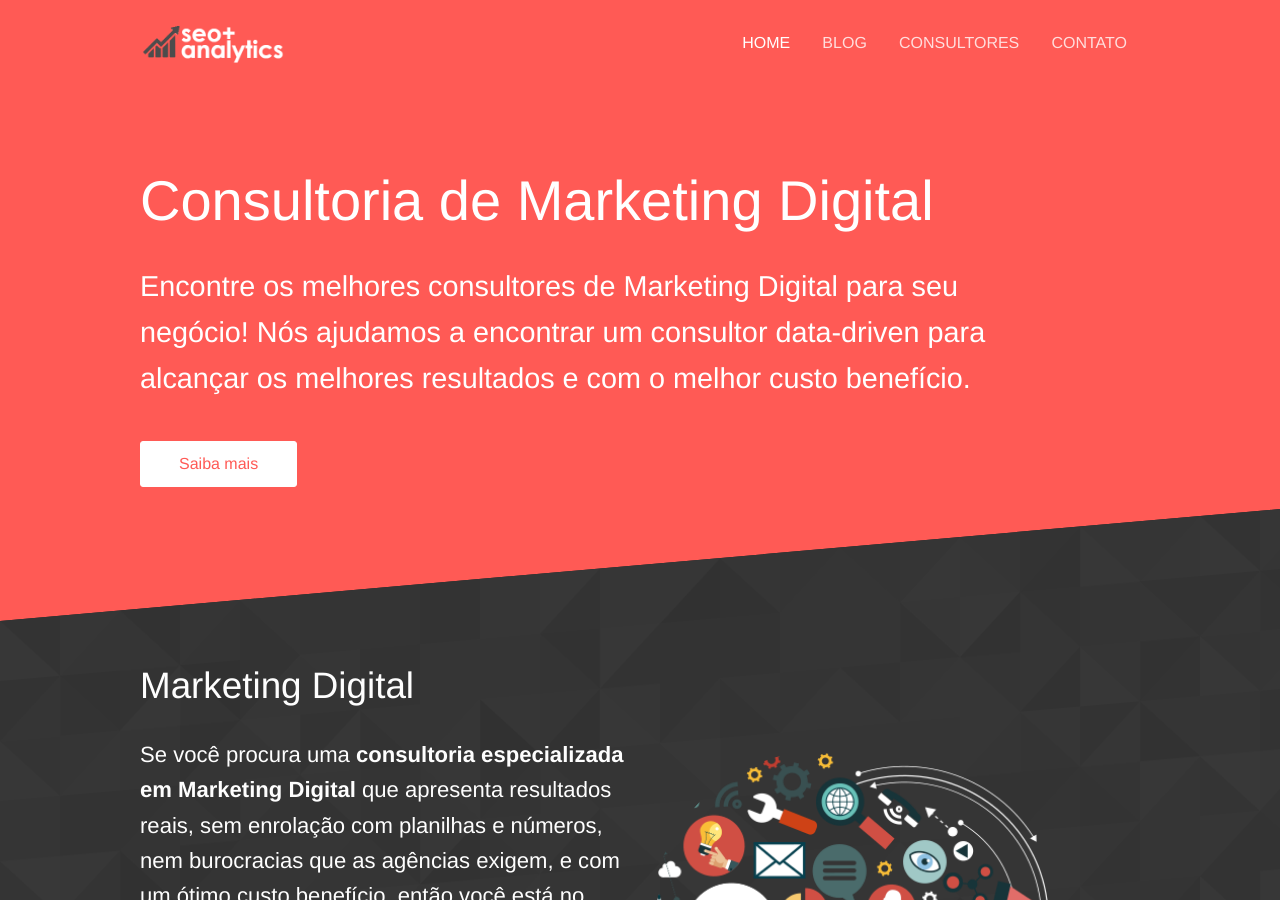
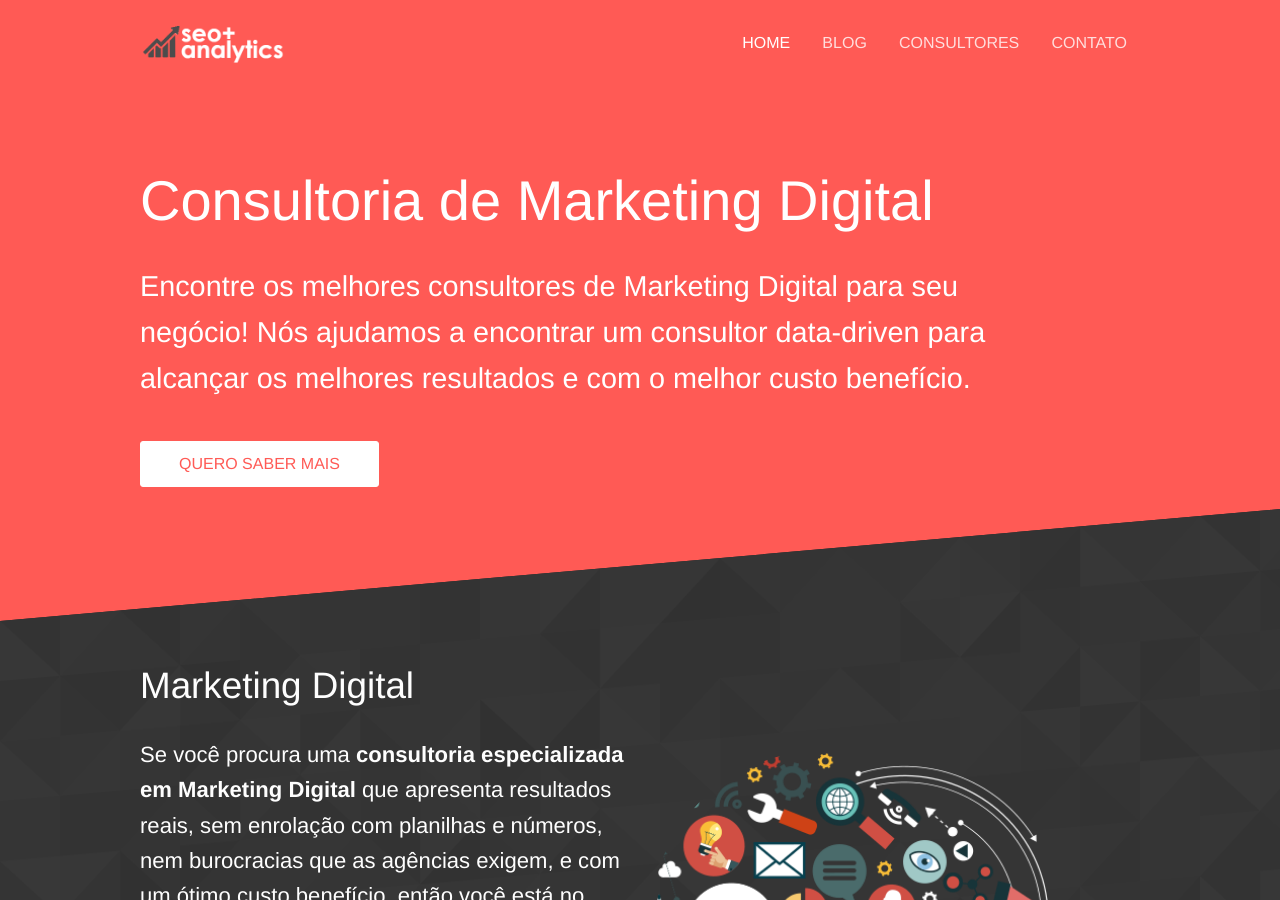
Before and after one commit to seoanalytics/seoanalytics.github.io, a Jekyll site: the page built from index.html, in a window 1280 px wide and 900 px high. Built offline with Jekyll 4.4.1, drawn with Linux system fonts in a browser that asks for light colours.

Commit message:
Updated 'index.html' via CloudCannon

```diff
--- a/index.html
+++ b/index.html
@@ -10,7 +10,7 @@ title: Consultoria de Marketing Digital - SEO e Data Analytics
 		<p class="subtext editable">
 			Encontre os melhores consultores de Marketing Digital para seu neg&oacute;cio! N&oacute;s ajudamos a encontrar um consultor data-driven para alcan&ccedil;ar os melhores resultados e com o melhor custo benef&iacute;cio.
 		</p>
-		<a class="button alt" href="{{ site.baseurl }}/consultores/">Saiba mais</a>
+		<a class="button alt" href="{{ site.baseurl }}/consultores/">QUERO SABER MAIS</a>
 	</div>
 </section>
 
```
